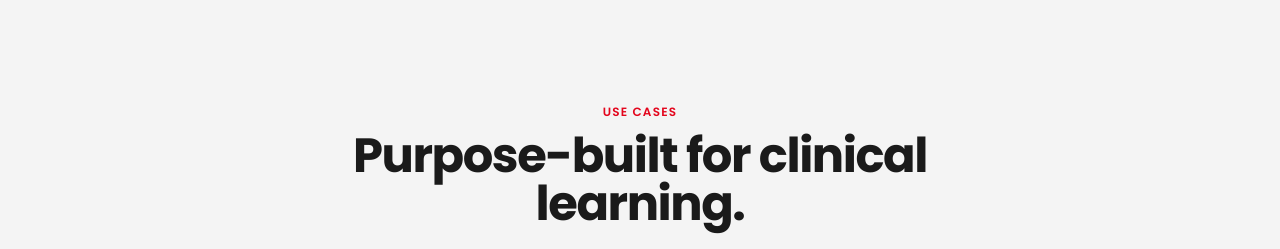
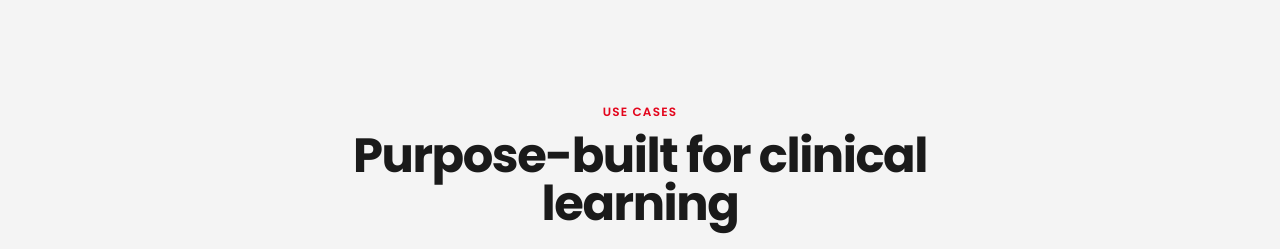
Before and after one commit to Cardingenium/Cardingenium-test-website, a plain HTML site: page index.html in a window 1280 px wide. Shown: the part 2980-3229 px from the top of the page. Drawn offline with nearby package versions, Linux system fonts and the light colour scheme.

Commit message:
Remove trailing period from Use Cases heading
Co-Authored-By: Claude Sonnet 5 <noreply@anthropic.com>

```diff
--- a/index.html
+++ b/index.html
@@ -289,7 +289,7 @@
     <div class="text-center max-w-2xl mx-auto mb-16">
       <p class="text-xs font-semibold uppercase tracking-widest mb-3" style="color:#E3051C;font-family:'Poppins',sans-serif;">Use Cases</p>
       <h2 class="font-display font-bold text-4xl lg:text-5xl mb-6" style="letter-spacing:-0.03em;color:#1A1A1A;">
-        Purpose-built for clinical learning.
+        Purpose-built for clinical learning
       </h2>
       <p class="text-lg text-n700">
         Three core application scenarios covered in a single compact platform.
```
